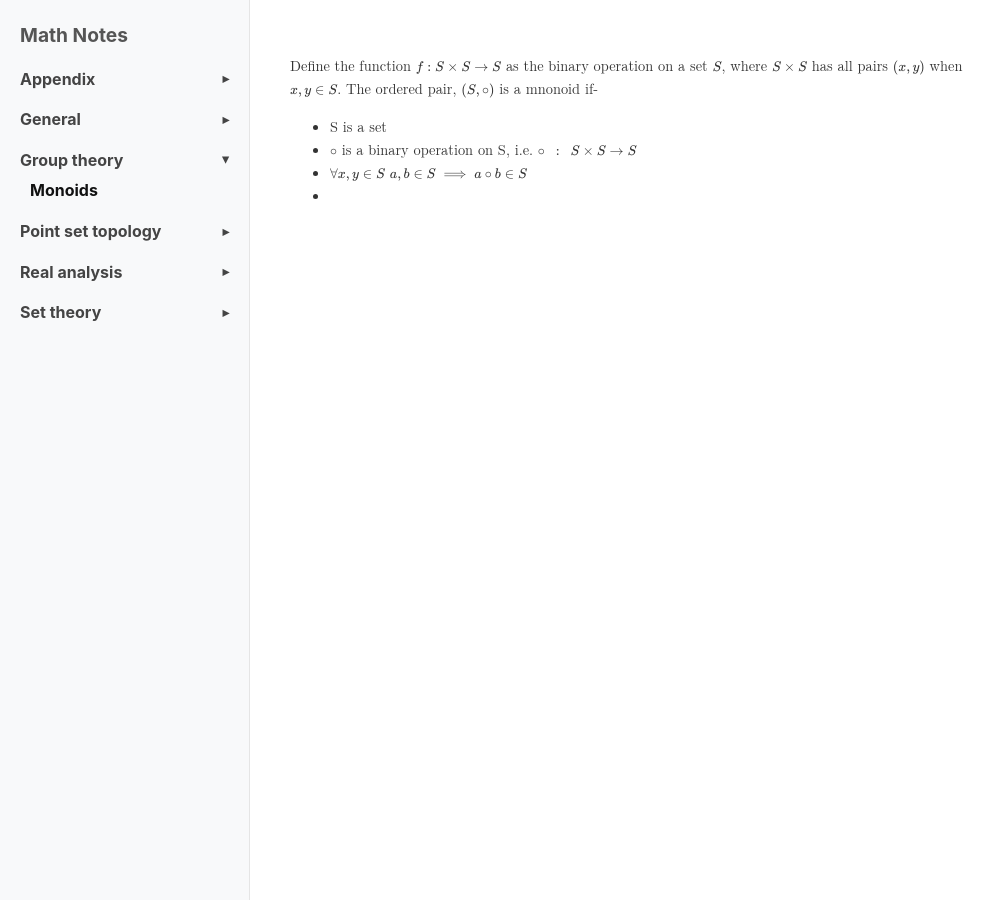
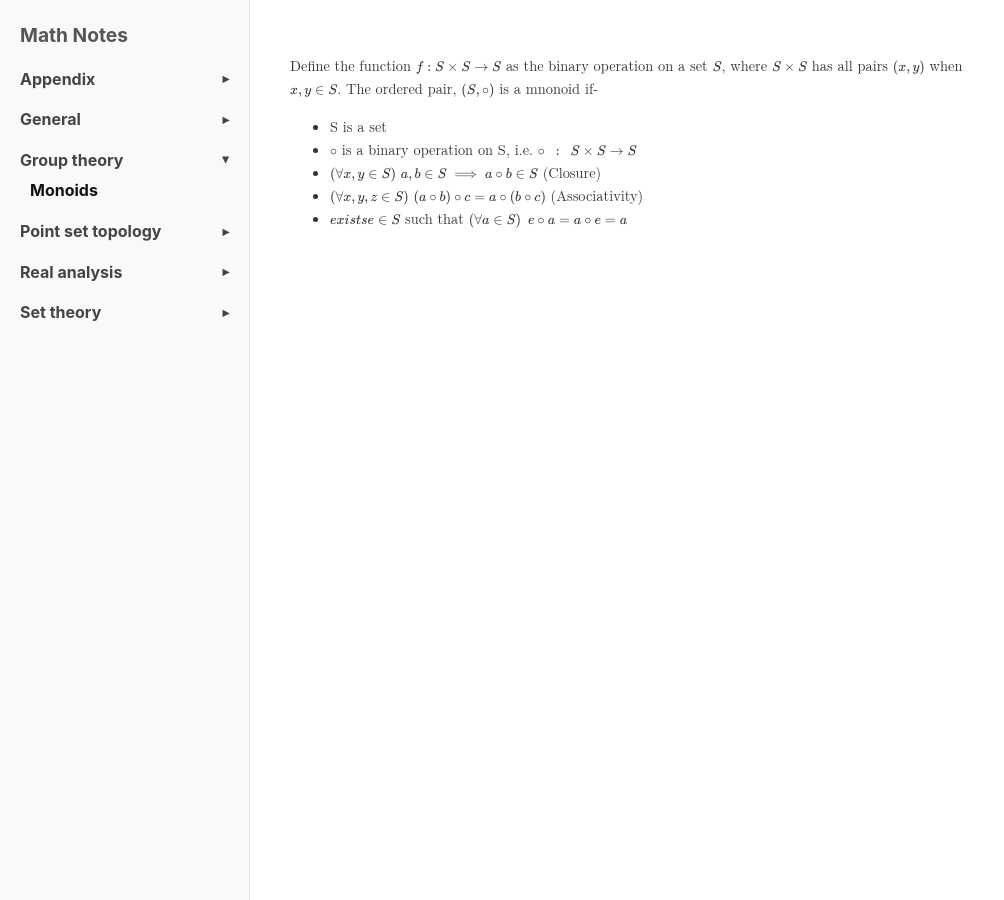
Before and after one commit to Nasif-Abdullah/Math, a Jekyll site: the page built from Group Theory/Introduction.md, in a window 1280 px wide. Shown: the whole page, without its empty margins (0-1004 px from the left). Built offline with Jekyll 4.4.1, drawn with Linux system fonts in a browser that asks for light colours; some web fonts are replaced.

Commit message:
Update Introduction.md

```diff
--- a/Group Theory/Introduction.md
+++ b/Group Theory/Introduction.md
@@ -7,5 +7,6 @@ Define the function $f : S \times S \rightarrow S$ as the binary operation on a
 
  - S is a set
  - $\circ$ is a binary operation on S, i.e. $\circ \ \ : \ \ S \times S \rightarrow S$
- - $\forall x,y \in S$ $a,b \in S \implies a \circ b \in S$
- -
+ - $(\forall x,y \in S)$ $a,b \in S \implies a \circ b \in S$ (Closure)
+ - $(\forall x,y,z \in S)$ $(a \circ b) \circ c = a \circ (b \circ c)$ (Associativity)
+ - $exists e \in S$ such that $(\forall a \in S) \ \ e \circ a = a \circ e = a$
```
